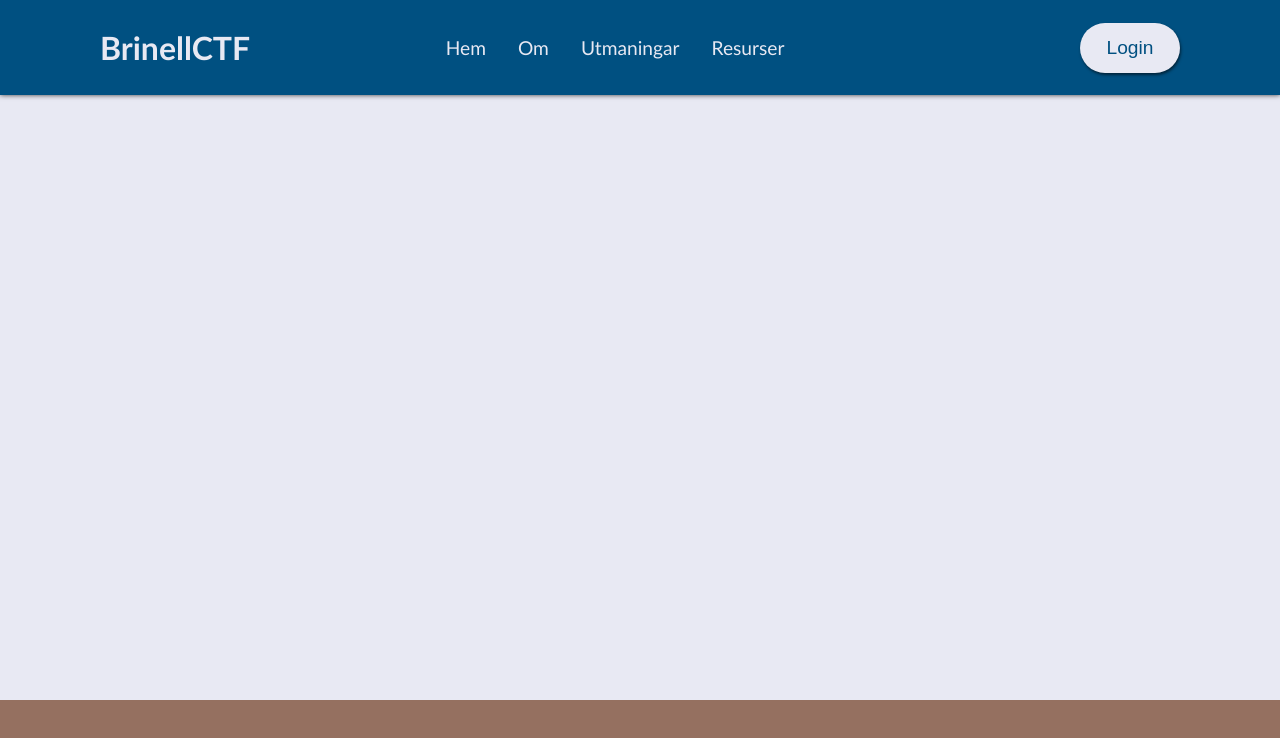
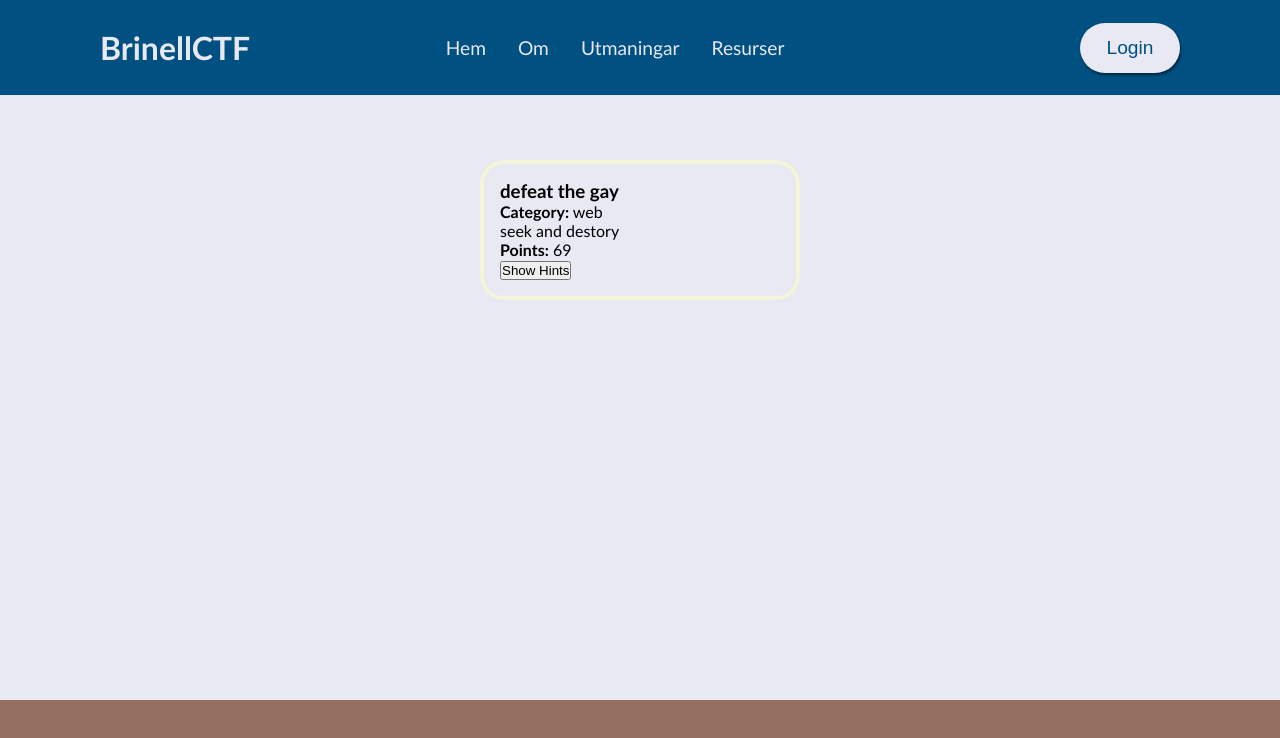
Before and after one commit to PseudoMotivated/BrinellCTF, a React (Vite) app in the folder frontend/: page / in a window 1280 px wide. Shown: the top 738 px of the page. Built offline with nearby package versions, Linux system fonts and the light colour scheme.

Commit message:
lade till komponent och css

```diff
--- a/frontend/src/App.jsx
+++ b/frontend/src/App.jsx
@@ -1,20 +1,20 @@
+import ChallengeEntry from "./components/ChallengeEntry";
 import Footer from "./components/Footer";
 import Header from "./components/Header";
+
+const challenge = {
+  name: 'defeat the gay',
+  category: 'web',
+  description: 'seek and destory',
+  points: 69,
+  hints: ['bbb']
+}
 
 function App() {
   return (
     <div>
-      <Header></Header>
-      <br />
-      <br />
-      <br />
-      <br />
-      <br />
-      <br />
-      <br />
-      <br />
-      <br />
-      <br />
+      <Header className='hooder'/>
+<ChallengeEntry challenge={challenge} className="challenge"/>
       <Footer></Footer>
     </div>
   );
--- /dev/null
+++ b/frontend/src/components/ChallengeEntry.jsx
@@ -0,0 +1,32 @@
+
+import React, { useState } from 'react';
+
+const ChallengeEntry = ({ challenge }) => {
+  const [showHints, setShowHints] = useState(false);
+
+  return (
+    <div className='challenge' >
+      <h3 style={{ marginTop: 0 }}>{challenge.name}</h3>
+      <p><strong>Category:</strong> {challenge.category}</p>
+      <p>{challenge.description}</p>
+      <p><strong>Points:</strong> {challenge.points}</p>
+
+      <button onClick={() => setShowHints(!showHints)}>
+        {showHints ? 'Hide Hints' : 'Show Hints'}
+      </button>
+
+      {showHints && (
+        <div style={{ marginTop: '2em' }}>
+          <h4>Hints:</h4>
+          <ul>
+            {challenge.hints.map((hint, index) => (
+              <li key={index}>{hint}</li>
+            ))}
+          </ul>
+        </div>
+      )}
+    </div>
+  );
+};
+
+export default ChallengeEntry;
--- a/frontend/src/components/Header.jsx
+++ b/frontend/src/components/Header.jsx
@@ -2,6 +2,7 @@ import Login from "./loginButton";
 
 function Header() {
   return (
+    <div>
     <header>
       <h1>BrinellCTF</h1>
       <nav>
@@ -12,6 +13,7 @@ function Header() {
       </nav>
       <Login></Login>
     </header>
+    </div>
   );
 }
 
--- a/frontend/src/index.css
+++ b/frontend/src/index.css
@@ -17,6 +17,7 @@ body {
   background-color: var(--ghost-white);
   font-family: "Trebuchet MS", "Lucida Sans Unicode", "Lucida Grande",
     "Lucida Sans", Arial, sans-serif;
+    padding-top: 10em ;
 }
 
 header {
@@ -29,7 +30,8 @@ header {
   display: flex;
   justify-content: space-between;
   align-items: center;
-  box-shadow: 0 0 5px rgba(00, 00, 00, 0.75);
+  box-shadow: 0 0 0.5px rgba(00, 00, 00, 0.75);
+  margin-bottom: 3em;
 }
 
 footer {
@@ -76,3 +78,15 @@ a:hover {
 .loginButton:hover {
   box-shadow: inset 1px 2px 2px rgba(00, 00, 00, 0.75);
 }
+
+.challenge {
+  border: 0.3em solid beige;
+  border-radius: 1.5em;
+  padding: 1em;
+  margin: auto;
+  max-width: 20em;
+}
+
+.hooder {
+  margin-bottom: 3em;
+}
```
